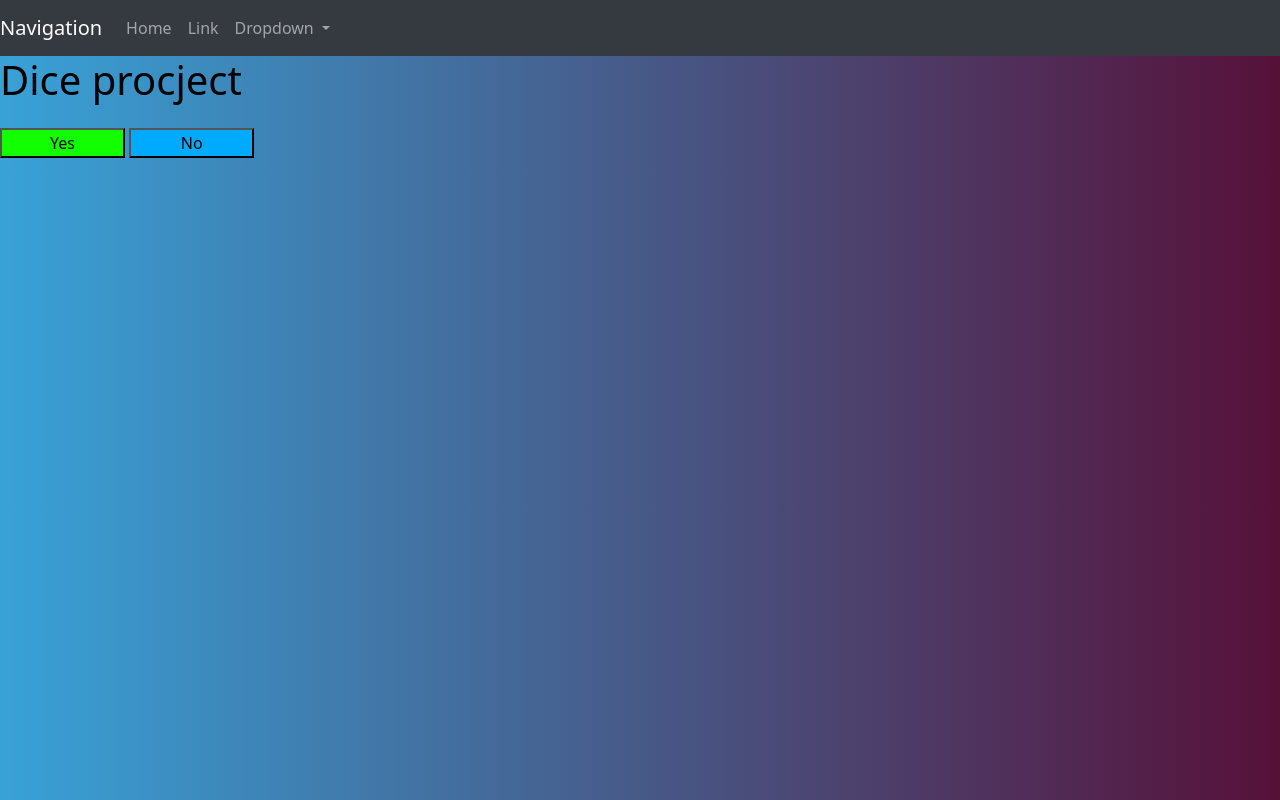
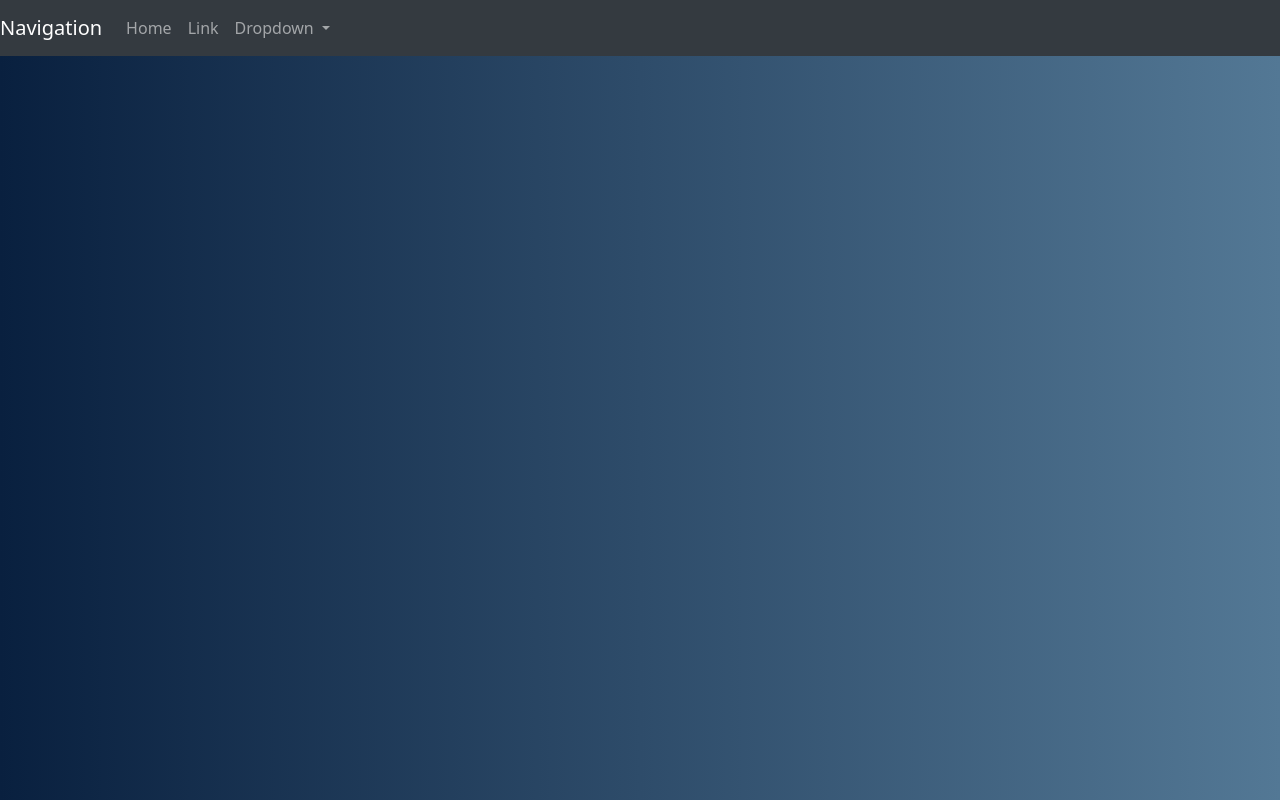
Before and after one commit to Patryk-1998/Patryk-1998.github.io, a plain HTML site: page bootstrap portfolio/contact.html in a window 1280 px wide. Drawn offline with nearby package versions, Linux system fonts and the light colour scheme.

Commit message:
Add files via upload

```diff
--- a/bootstrap portfolio/contact.html
+++ b/bootstrap portfolio/contact.html
@@ -6,7 +6,6 @@
   <title>Bootstrap Site</title>
   <link rel="stylesheet" href="https://stackpath.bootstrapcdn.com/bootstrap/5.0.0-alpha1/css/bootstrap.min.css" integrity="sha384-r4NyP46KrjDleawBgD5tp8Y7UzmLA05oM1iAEQ17CSuDqnUK2+k9luXQOfXJCJ4I" crossorigin="anonymous">
   <link rel="stylesheet" href="assets/css/style.css">
-  <link rel="stylesheet" href="assets/css/styles.css">
   <script src="https://cdn.jsdelivr.net/npm/popper.js@1.16.0/dist/umd/popper.min.js" integrity="sha384-Q6E9RHvbIyZFJoft+2mJbHaEWldlvI9IOYy5n3zV9zzTtmI3UksdQRVvoxMfooAo" crossorigin="anonymous"></script>
   <script src="https://stackpath.bootstrapcdn.com/bootstrap/5.0.0-alpha1/js/bootstrap.min.js" integrity="sha384-oesi62hOLfzrys4LxRF63OJCXdXDipiYWBnvTl9Y9/TRlw5xlKIEHpNyvvDShgf/" crossorigin="anonymous"></script>
 </head>
@@ -49,20 +48,7 @@
   </div>
 </nav>
 
-<h1>Dice procject</h1>
-        <p id="result"></p>
-        <button id="btn" onclick="clickme()">Yes</button>
-        <button id="btn2" onclick="noclick()">No</button>
-        <img id="dice" src="" />
 
-
-
-
-
-
-
-
-  <script src="/assets/javascript/script.js" defer></script>
 
 </body>
 </html>
```
Also changed, not shown: bootstrap portfolio/index.html (+1 -0 lines), bootstrap portfolio/assets/images/favicon.ico (added).
